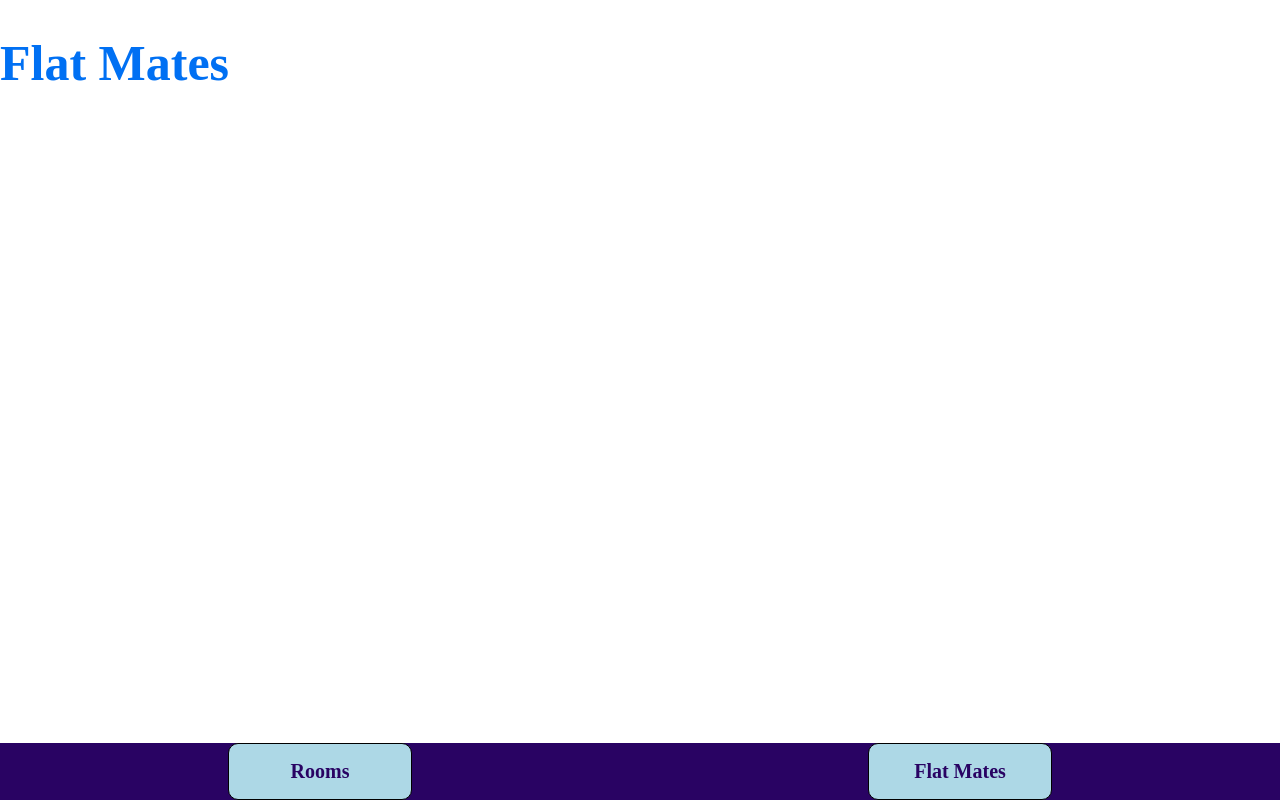
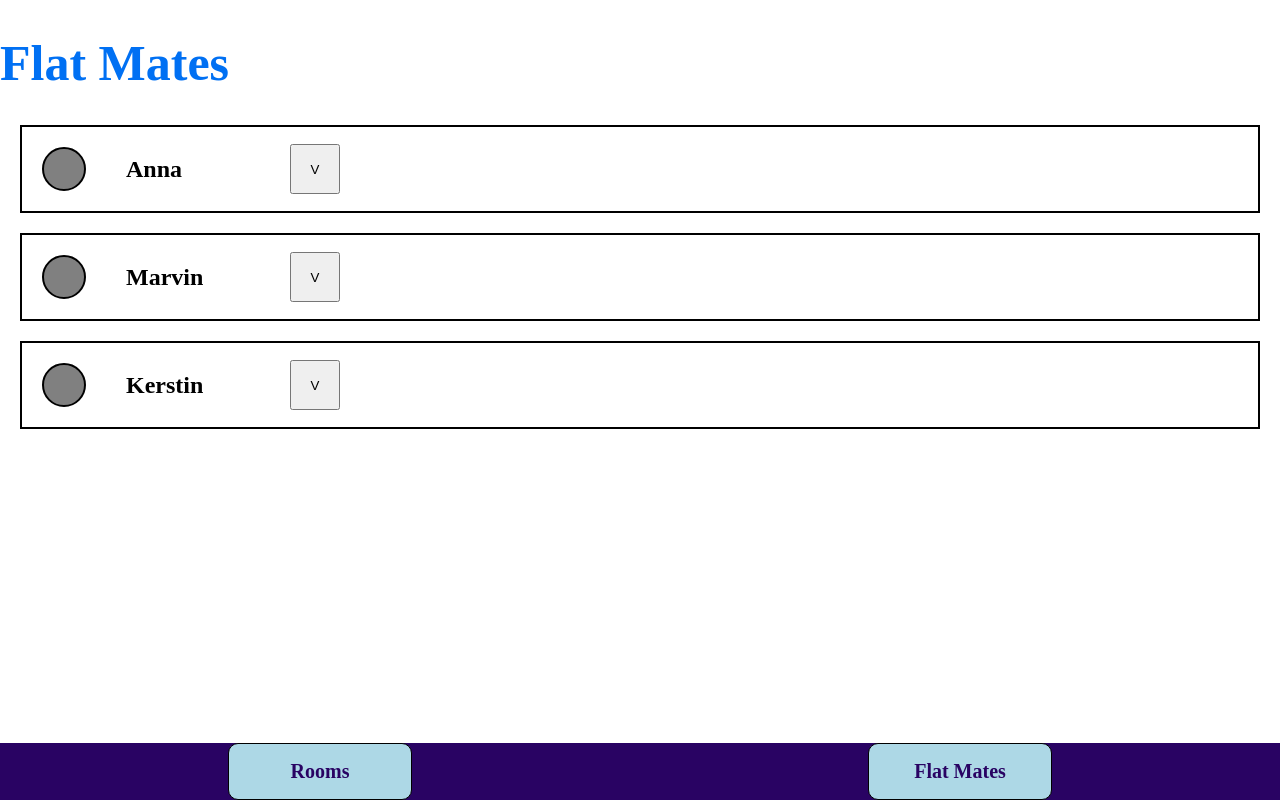
Before and after one commit to Chaosfuchs/happy-cleaning, a Next.js app: page /mates in a window 1280 px wide. Built offline with nearby package versions, Linux system fonts and the light colour scheme.

Commit message:
Debug image and button function

```diff
--- a/components/mateCard.js
+++ b/components/mateCard.js
@@ -1,12 +1,90 @@
-import styled from 'styled-components';
-import StyledNavbar from '../components/navbar';
+import styled, { css } from 'styled-components';
+import { useState } from 'react';
 
 export default function MateCard() {
+  const [mates, setMates] = useState([
+    { id: '0', name: 'Anna', image: null, todos: [], showMe: false },
+    { id: '1', name: 'Marvin', image: null, todos: [], showMe: false },
+    { id: '2', name: 'Kerstin', image: null, todos: [], showMe: false },
+  ]);
+
+  function toggle(id) {
+    const newMates = mates.map(mate => {
+      return { ...mate, showMe: mate.id === id ? !mate.showMe : mate.showMe };
+    });
+    setMates(newMates);
+  }
+
   return (
     <>
-      <h2>Flat Mates</h2>
-      <div></div>
-      <StyledNavbar></StyledNavbar>
+      {mates.map(({ id, name, image, todos, showMe }) => {
+        return (
+          <StyledContainerMates key={id}>
+            <StyledMiniContainer>
+              {image ? (
+                <img src={image} />
+              ) : (
+                <StyledFiller variant="filler"></StyledFiller>
+              )}
+              <h2>{name}</h2>
+              <button onClick={() => toggle(id)}>V</button>
+            </StyledMiniContainer>
+            <StyledToDoContainer showMe={showMe}>
+              <ul>
+                <li> Kitchen</li>
+                <li>Bathroom</li>
+              </ul>
+            </StyledToDoContainer>
+          </StyledContainerMates>
+        );
+      })}
     </>
   );
 }
+
+const StyledContainerMates = styled.div`
+  display: flex;
+  flex-direction: column;
+  justify-content: flex-start;
+  align-items: flex-start;
+
+  margin: 20px;
+  border: 2px solid black;
+
+  h2 {
+    margin: 20px;
+    flex-grow: 2;
+  }
+`;
+
+const StyledMiniContainer = styled.div`
+  display: flex;
+  justify-content: space-between;
+  align-items: center;
+
+  button {
+    position: absolute;
+    left: 290px;
+    width: 50px;
+    height: 50px;
+  }
+`;
+
+const StyledToDoContainer = styled.div`
+  display: ${({ showMe }) => (showMe ? 'block' : 'none')};
+`;
+
+const StyledFiller = styled.div`
+  width: 40px;
+  height: 40px;
+  margin: 20px;
+  background-color: red;
+  border-radius: 999px;
+  border: 2px solid black;
+
+  ${({ variant }) =>
+    variant === 'filler' &&
+    css`
+      background-color: grey;
+    `}
+`;
--- a/pages/mates.js
+++ b/pages/mates.js
@@ -1,12 +1,14 @@
-import styled from 'styled-components';
 import Navbar from '../components/navbar';
 import { Title } from '../components/header';
+import MateCard from '../components/mateCard';
 
 export default function Home() {
   return (
     <>
-      <Title>Flat Mates</Title>
-      <div></div>
+      <div>
+        <Title>Flat Mates</Title>
+        <MateCard />
+      </div>
       <Navbar></Navbar>
     </>
   );
```
Also changed, not shown: 1 other file (tests, documents, lock files or other folders).
